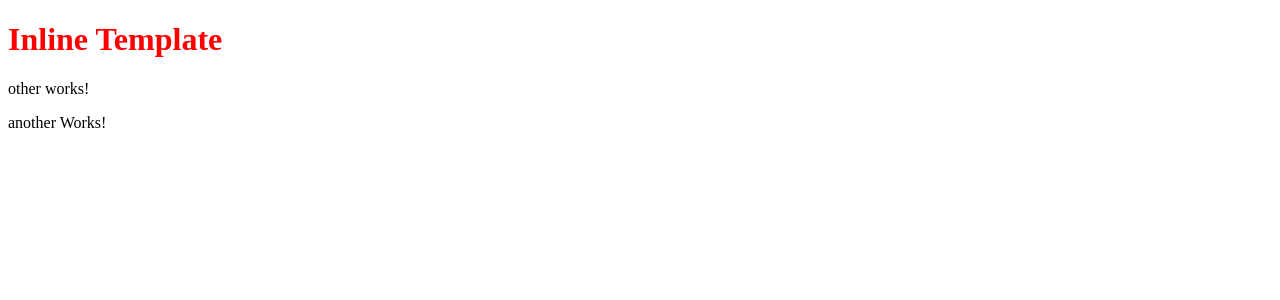
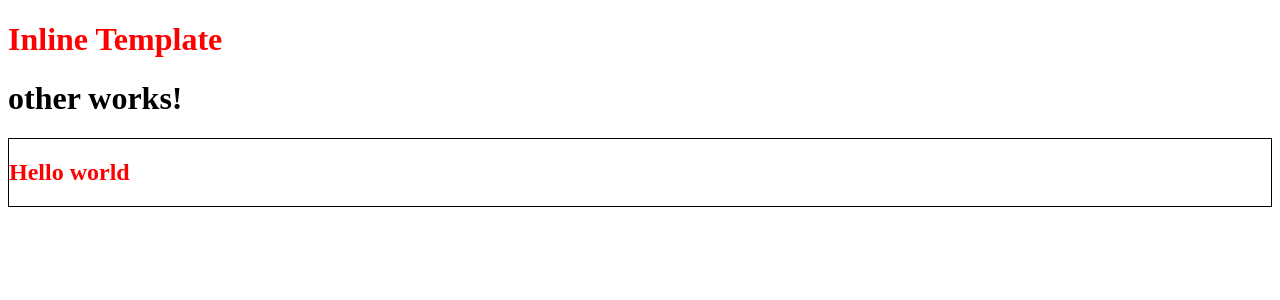
Before and after one commit to rwisecar/angular_2, an Angular app in the folder first-app/: page / in a window 1280 px wide. Shown: the top 300 px of the page. Built offline with nearby package versions, Linux system fonts and the light colour scheme.

Commit message:
building out and connecting components, working with inheritance

```diff
--- a/first-app/src/app/app.component.ts
+++ b/first-app/src/app/app.component.ts
@@ -5,7 +5,11 @@
   template: `
     <h1>Inline Template</h1>
     <fa-other></fa-other>
-    <fa-another></fa-another>
+    <fa-another>
+        <div>
+            <h1>Hello world</h1>
+        </div>
+    </fa-another>
   `,
   styles: [`
       h1 {
--- a/first-app/src/app/other/another.component.ts
+++ b/first-app/src/app/other/another.component.ts
@@ -3,11 +3,15 @@
 @Component({
   selector: 'fa-another',
   template: `
-    <p>
-      another Works!
-    </p>
+    <article>
+        <ng-content></ng-content>
+    </article>
   `,
-  styles: []
+  styles: [`
+        article {
+            border: 1px solid black;
+        }
+  `]
 })
 export class AnotherComponent implements OnInit {
 
--- a/first-app/src/app/other/other.component.html
+++ b/first-app/src/app/other/other.component.html
@@ -1,3 +1,3 @@
-<p>
+<h1>
   other works!
-</p>
+</h1>
```
